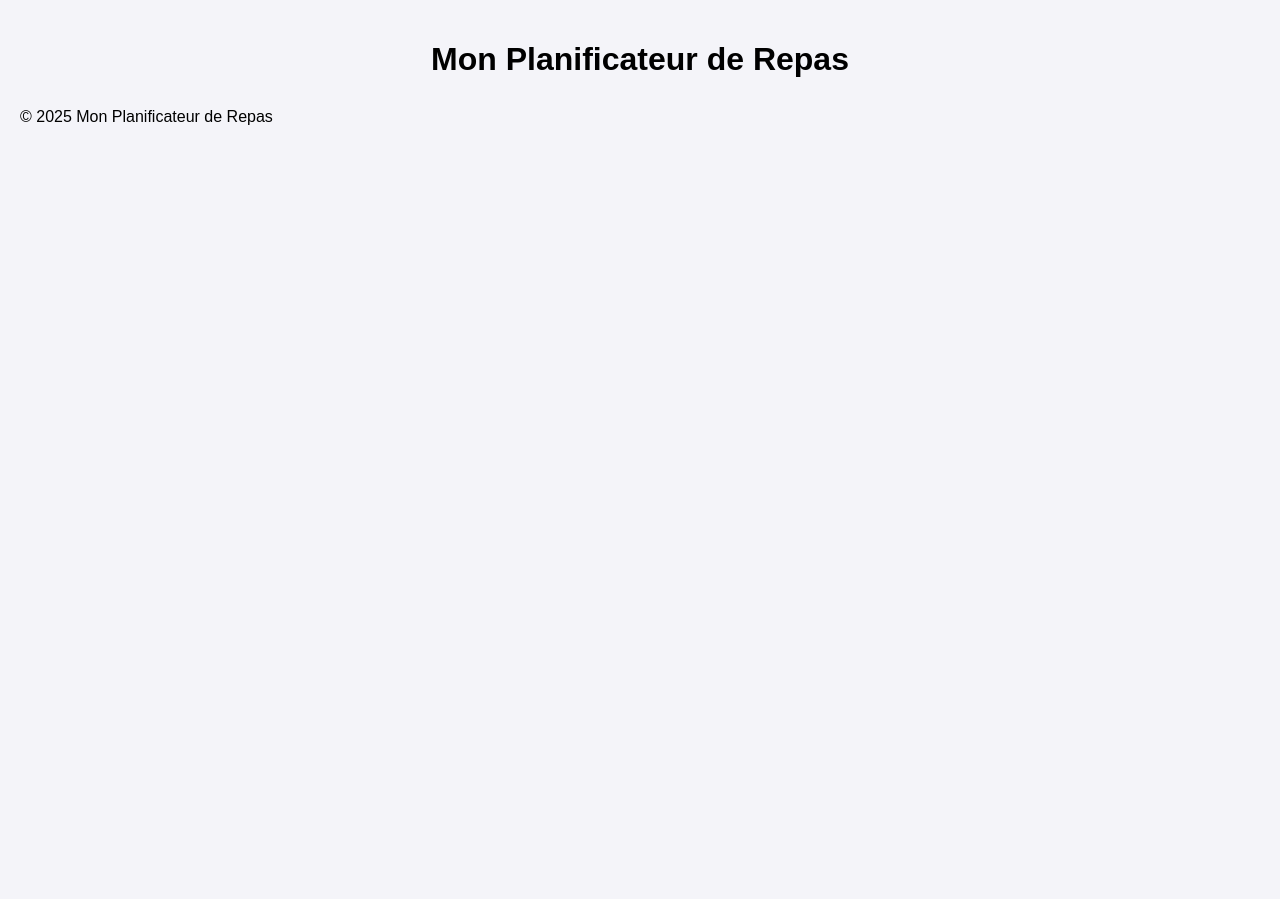
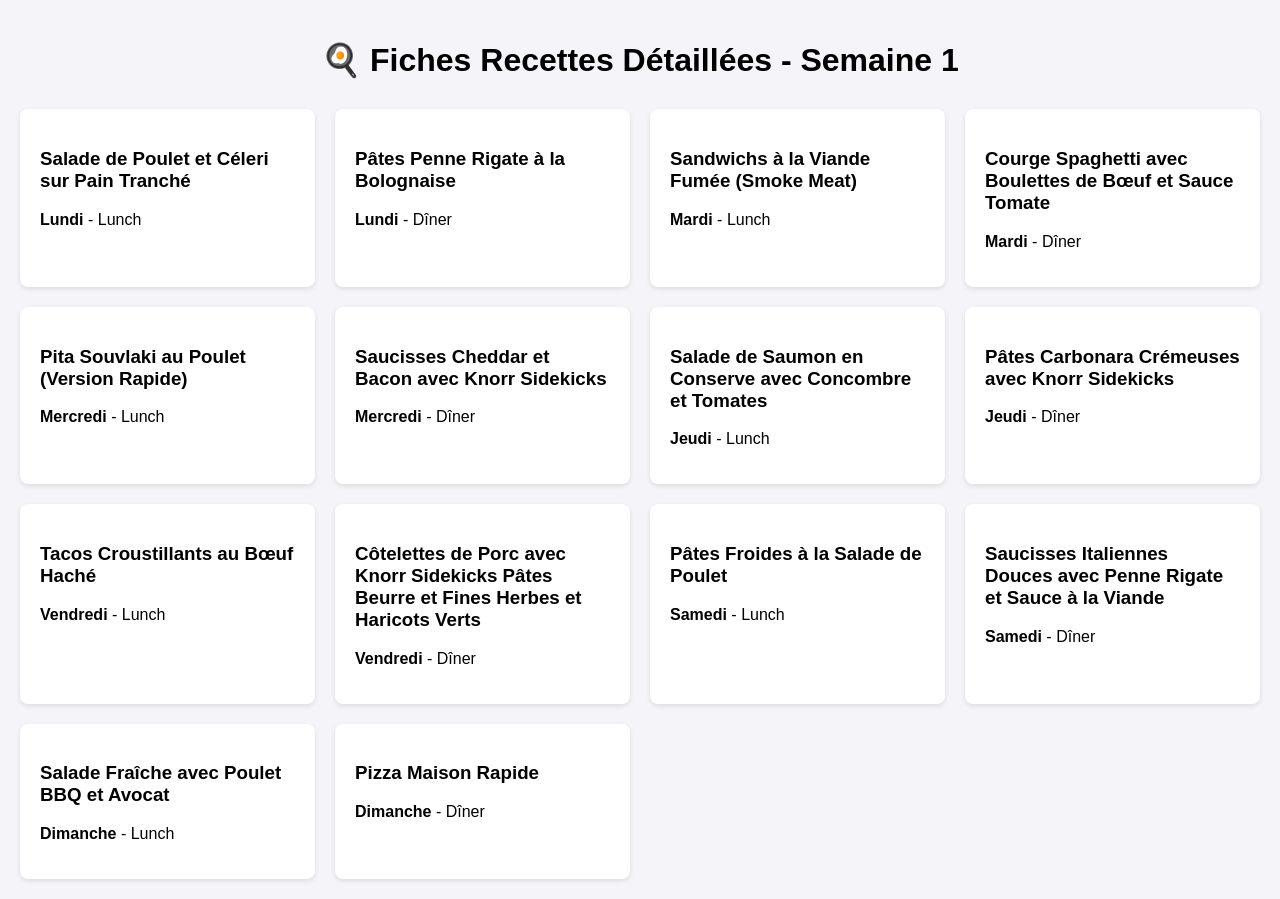
Before and after one commit to Nanciedee/Recette2moi, a plain HTML site: page index.html in a window 1280 px wide. Before the commit the page ends 800 px from the top, so only its background shows below. Drawn offline with Linux system fonts and the light colour scheme.

Commit message:
Update index.html
"correction erreur"

```diff
--- a/index.html
+++ b/index.html
@@ -3,25 +3,29 @@
 <head>
     <meta charset="UTF-8">
     <meta name="viewport" content="width=device-width, initial-scale=1.0">
-    <title>Recettes de la Semaine</title>
+    <title>Recettes de la Semaine 1</title>
     <link rel="stylesheet" href="style.css">
 </head>
 <body>
 
     <header>
-        <h1>Mon Planificateur de Repas</h1>
+        <h1>🍳 Fiches Recettes Détaillées - Semaine 1</h1>
     </header>
 
-    <main id="recipes-container">
-        </main>
+    <main>
+        <div class="recipes-grid">
+            </div>
 
-    <footer>
-        <p>&copy; 2025 Mon Planificateur de Repas</p>
-    </footer>
+        <div id="recipe-modal" class="modal">
+            <div class="modal-content">
+                <span class="close-button">&times;</span>
+                <div id="recipe-details">
+                    </div>
+            </div>
+        </div>
+    </main>
 
     <script src="data.js"></script>
-
     <script src="app.js"></script>
-
 </body>
 </html>
```
